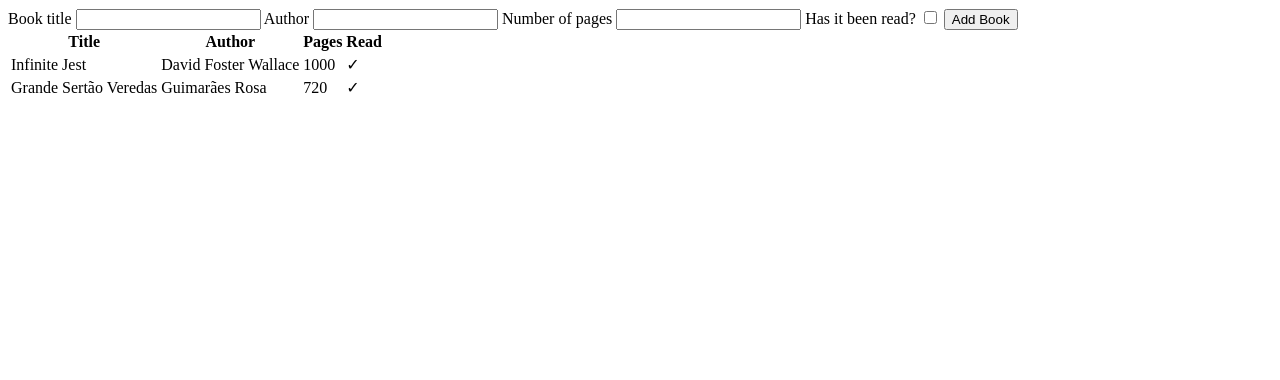
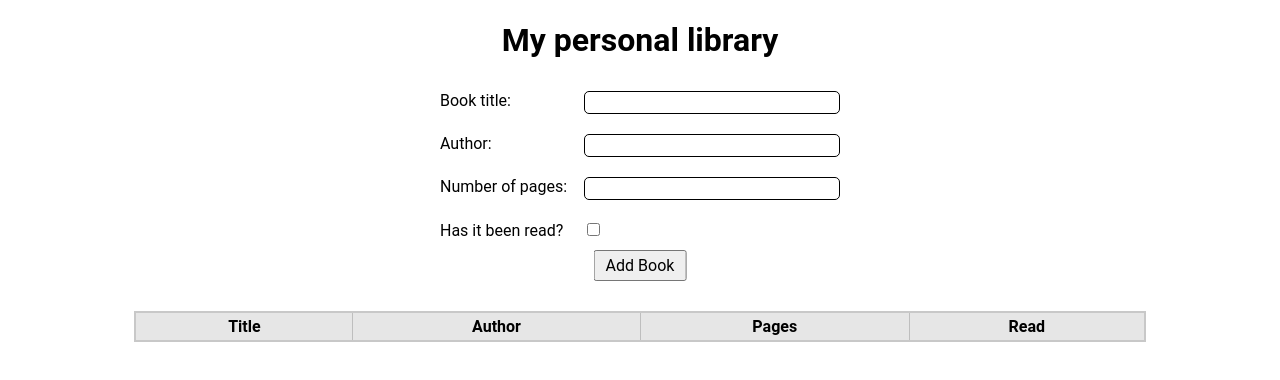
Before and after one commit to felipelf00/library, a plain HTML site: page index.html in a window 1280 px wide. Drawn offline with Linux system fonts and the light colour scheme.

Commit message:
Basic styling, book adding functions

```diff
--- a/index.html
+++ b/index.html
@@ -9,17 +9,32 @@
     <script src="script.js" defer></script>
   </head>
   <body>
+    <h1>My personal library</h1>
+    <div class="new-book">
       <form action="#">
-      <label for="title">Book title</label>
+        <div class="title">
+          <label for="title">Book title:</label>
           <input type="text" id="title" name="title" required />
-      <label for="author">Author</label>
+        </div>
+
+        <div class="author">
+          <label for="author">Author:</label>
           <input type="text" id="author" name="author" required />
-      <label for="pages">Number of pages</label>
+        </div>
+
+        <div class="pages">
+          <label for="pages">Number of pages:</label>
           <input type="tel" id="pages" name="pages" required />
+        </div>
+
+        <div class="read">
           <label for="isRead">Has it been read?</label>
-      <input type="checkbox" id="isRead" name="isRead" value="true" />
-      <button>Add Book</button>
+          <input type="checkbox" id="isRead" name="isRead" value="1" />
+        </div>
+
+        <button id="add-book">Add Book</button>
       </form>
+    </div>
 
     <table id="book-list">
       <tr>
--- a/script.js
+++ b/script.js
@@ -13,27 +13,27 @@
 };
 
 //example book
-const infiniteJest = new Book(
-  "Infinite Jest",
-  "David Foster Wallace",
-  1000,
-  true
-);
+// const infiniteJest = new Book(
+//   "Infinite Jest",
+//   "David Foster Wallace",
+//   1000,
+//   true
+// );
 
-const grandeSertao = new Book(
-  "Grande Sertão Veredas",
-  "Guimarães Rosa",
-  720,
-  true
-);
+// const grandeSertao = new Book(
+//   "Grande Sertão Veredas",
+//   "Guimarães Rosa",
+//   720,
+//   false
+// );
 
 function addBook(book) {
   library.push(book);
 }
 
 //example test
-addBook(infiniteJest);
-addBook(grandeSertao);
+// addBook(infiniteJest);
+// addBook(grandeSertao);
 
 function createRow(book) {
   const table = document.getElementById("book-list");
@@ -49,16 +49,46 @@
   pages.textContent = `${book.pages}`;
   tableRow.appendChild(pages);
   const read = document.createElement("td");
-  if ((book.isRead = "true")) {
+  if (book.isRead) {
     read.textContent = "✓";
   } else read.textContent = "✗";
   tableRow.appendChild(read);
 }
 
+function clearList() {
+  const header = document.getElementById("book-list").firstElementChild;
+  while (header.nextSibling) {
+    document.getElementById("book-list").removeChild(header.nextSibling);
+  }
+}
+
 function display() {
+  clearList();
   for (element of library) {
     createRow(element);
   }
 }
 
 display();
+
+const btnAddBook = document.querySelector("#add-book");
+const newTitle = document.querySelector("#title");
+const newAuthor = document.querySelector("#author");
+const newPages = document.querySelector("#pages");
+const newIsRead = document.querySelector("#isRead");
+
+function clearForm() {
+  newTitle.value = "";
+  newAuthor.value = "";
+  newPages.value = "";
+  newIsRead.checked = false;
+}
+
+btnAddBook.addEventListener("click", (event) => {
+  event.preventDefault();
+  addBook(
+    new Book(newTitle.value, newAuthor.value, newPages.value, newIsRead.value)
+  );
+  display();
+  clearForm();
+});
--- a/style.css
+++ b/style.css
@@ -1,5 +1,74 @@
-/* #book-list {
-  table-layout: auto;
-  width: 100%;
-  border: 1px solid black;
-} */
+html {
+  font-family: "roboto", sans-serif;
+}
+
+h1 {
+  text-align: center;
+}
+
+#book-list {
+  margin: 30px auto 30px auto;
+  border-collapse: collapse;
+  width: 80%;
+  border: 2px solid rgb(200, 200, 200);
+}
+
+td,
+th {
+  border: 1px solid rgb(190, 190, 190);
+  padding: 4px 8px;
+}
+
+th {
+  background: rgb(230, 230, 230);
+}
+
+tr:nth-child(odd) td {
+  background: rgb(245, 245, 245);
+}
+
+.new-book {
+  margin: auto;
+  width: 400px;
+}
+
+input,
+button {
+  font-family: inherit;
+  font-size: 100%;
+}
+
+input {
+  width: 250px;
+  position: relative;
+  right: 0;
+
+  border-radius: 5px;
+  border: 1px solid;
+}
+
+input[type="checkbox"] {
+  width: auto;
+  margin-left: 20px;
+}
+
+.title,
+.author,
+.pages {
+  display: flex;
+  justify-content: space-between;
+}
+
+.title,
+.author,
+.pages,
+.read {
+  padding: 10px 0 10px 0;
+}
+
+#add-book {
+  position: relative;
+  left: 50%;
+  transform: translateX(-50%);
+  padding: 4px 10px;
+}
```
Lines whose indentation alone changed are shown as unchanged.
